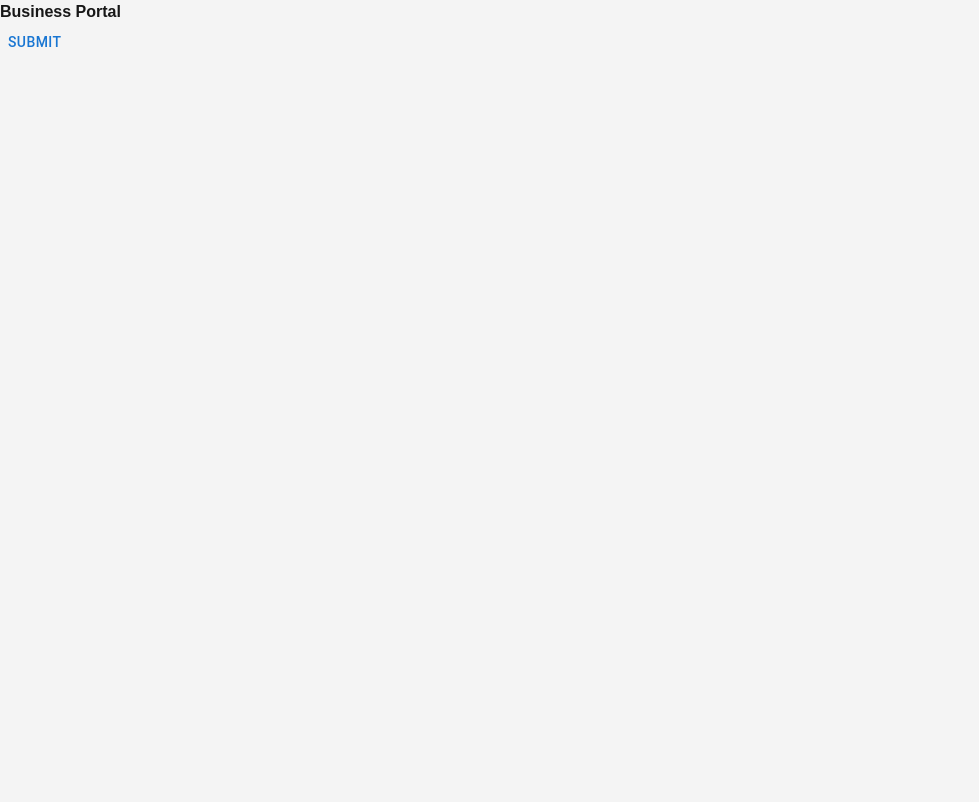
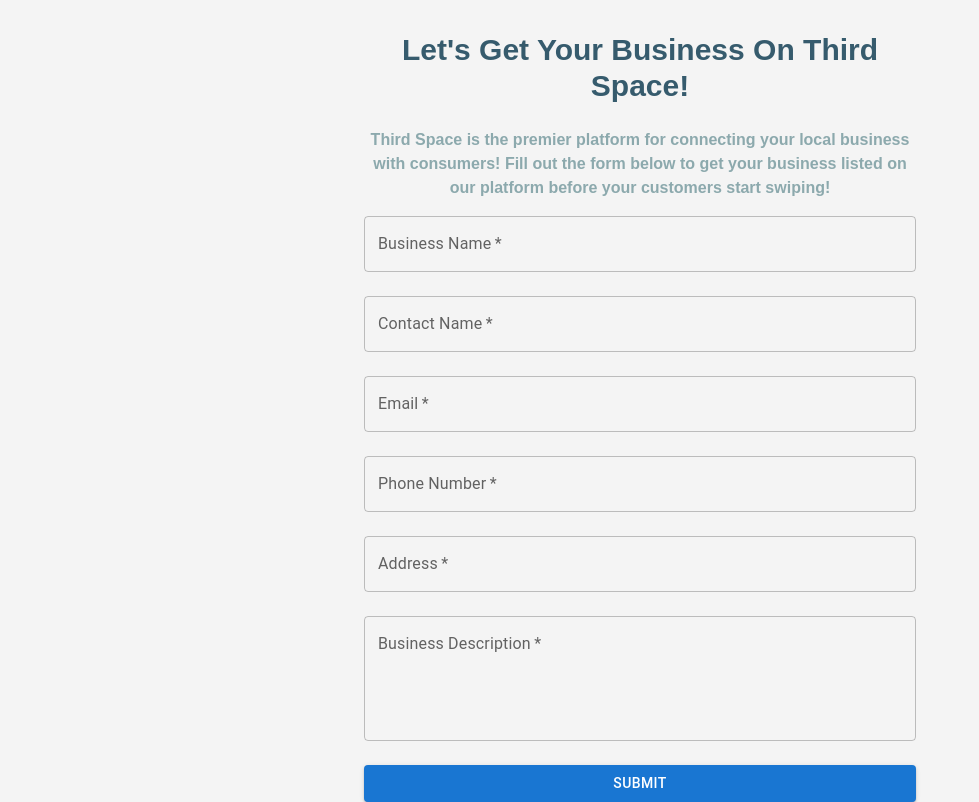
Before and after one commit to Aaiiko/thirdspace, a Next.js app: page /mybusiness in a window 1280 px wide. Shown: the whole page, without its empty margins (0-979 px from the left). Built offline with nearby package versions, Linux system fonts and the light colour scheme.

Commit message:
Front end impovements

```diff
--- a/package.json
+++ b/package.json
@@ -13,10 +13,12 @@
     "@emotion/styled": "^11.13.0",
     "@mui/icons-material": "^6.1.3",
     "@mui/material": "^6.1.3",
+    "@types/react-native": "^0.72.8",
     "firebase": "^10.14.1",
     "next": "14.2.15",
     "react": "^18",
     "react-dom": "^18",
+    "react-native": "^0.75.4",
     "react-slick": "^0.30.2",
     "slick-carousel": "^1.8.1"
   },
--- a/src/app/(pages)/mybusiness/page.tsx
+++ b/src/app/(pages)/mybusiness/page.tsx
@@ -1,13 +1,104 @@
-import { Button } from "@mui/material";
+"use client"
 
+import { useState } from 'react';
+import { Button, TextField, Typography, Container, Box } from '@mui/material';
 
-export default function MyBusiness () {
-    return (
-        <div>
-            <p className="font-bold text-lrg">Business Portal</p>
+export default function BusinessContactForm() {
+  const [formData, setFormData] = useState({
+    businessName: '',
+    contactName: '',
+    email: '',
+    phone: '',
+    address: '',
+    description: '',
+  });
 
+  const handleChange = (e : any) => {
+    const { name, value } = e.target;
+    setFormData({
+      ...formData,
+      [name]: value,
+    });
+  };
 
-            <Button>Submit</Button>
-        </div>
-    );
+  const handleSubmit = (e : any) => {
+    e.preventDefault();
+    // Handle form submission logic here
+    console.log('Form Data:', formData);
+  };
+
+  return (
+    <Container maxWidth="sm" className="text-[#365b6d]">
+      <Box mt={4}>
+        <h1 className="font-bold text-3xl text-center">Let's Get Your Business On Third Space!</h1>
+        <br/>
+        <p className="text-[#8ca9ad] text-center font-bold">Third Space is the premier platform for connecting your local business with
+            consumers! Fill out the form below to get your business listed on our platform before your customers start swiping!</p>
+        <form onSubmit={handleSubmit}>
+          <TextField
+            label="Business Name"
+            name="businessName"
+            value={formData.businessName}
+            onChange={handleChange}
+            fullWidth
+            margin="normal"
+            required
+          />
+          <TextField
+            label="Contact Name"
+            name="contactName"
+            value={formData.contactName}
+            onChange={handleChange}
+            fullWidth
+            margin="normal"
+            required
+          />
+          <TextField
+            label="Email"
+            name="email"
+            type="email"
+            value={formData.email}
+            onChange={handleChange}
+            fullWidth
+            margin="normal"
+            required
+          />
+          <TextField
+            label="Phone Number"
+            name="phone"
+            value={formData.phone}
+            onChange={handleChange}
+            fullWidth
+            margin="normal"
+            required
+          />
+        <TextField
+            label="Address"
+            name="address"
+            value={formData.address}
+            onChange={handleChange}
+            fullWidth
+            margin="normal"
+            required
+          />
+          <TextField
+            label="Business Description"
+            name="description"
+            value={formData.description}
+            onChange={handleChange}
+            fullWidth
+            margin="normal"
+            multiline
+            rows={4}
+            required
+          />
+          <Box mt={2}>
+            <Button type="submit" variant="contained" fullWidth className="bg-[#365b6d]">
+              Submit
+            </Button>
+          </Box>
+        </form>
+      </Box>
+    </Container>
+  );
 }
--- a/src/app/globals.css
+++ b/src/app/globals.css
@@ -16,6 +16,10 @@
   padding: 10px;
   background: #f4f4f4;
   color: black;
+}
+
+.moving-image {
+  animation: moveAcrossScreen 10s linear infinite;
 }
 
 
--- a/src/app/modules/business/BusinessCard.tsx
+++ b/src/app/modules/business/BusinessCard.tsx
@@ -22,20 +22,27 @@
                 src={business.image ? business.image : '/Phantom.svg'}
                 alt={business.name}
                 className="w-full object-cover"
-                style={{ height: "300px" }}
+                style={{ height: "600px" }}
                 onError={(e) => { e.currentTarget.src = '/Phantom.svg' }}
             />
             <div className="px-1 py-2">
                 <div>
-                    <h2 className="text-3xl font-bold">{business.name}</h2>
-                    <p className="text-gray-300 font-bold text-md">{business.location}</p>
+                    <h2 className="text-3xl font-bold text-[#365b6d]">{business.name}</h2>
+                    <p className="font-bold text-md text-[#8ca9ad]">{business.location}</p>
                 </div>
-                <p className="font-work-sans-regular">Catagory: {business.category}</p>
+                <p className="font-work-sans-regular text-[#8ca9ad]">Category {business.category}</p>
                 <div className="flex items-center mb-4">
                     {renderStars(business.review)}
-                    <span className="ml-2 text-gray-600">{business.review}</span>
+                    <span className="ml-2 text-gray-600 text-[#8ca9ad]">{business.review}</span>
                 </div>
-                <p className="text-gray-700 mb-6">{business.description}</p>
+                <p className="text-xl text-[#365b6d] font-bold">About</p>
+                <p className="text-[#8ca9ad] mb-6">{business.description}</p>
+                <p className="text-xl text-[#365b6d] font-bold">Tags:</p>
+                <p className="text-[#8ca9ad] mb-6">Robert Loved, Alice Hated, Fergus Approved, Kyle Tolerated</p>
+                {/* {business.tags.map(tag => (
+                    <p className="text-[#8ca9ad] mb-6">{tag}</p>
+                ))} */}
+
             </div>
 
         </div>
--- a/src/app/modules/business/BusinessExplore.tsx
+++ b/src/app/modules/business/BusinessExplore.tsx
@@ -8,6 +8,7 @@
 import ClearIcon from "@mui/icons-material/Clear";
 import { database } from "@../../../firebaseConfig";
 import { ref, set, get, child } from "firebase/database";
+import { useMediaQuery } from "@mui/material";
 
 
 
@@ -17,6 +18,7 @@
 }
 
 export const BusinessExplore = (props: BusinessExploreProps) => {
+    const isDesktop = useMediaQuery('(min-width: 1024px)');
     const [currentB, setCurrentB] = useState<number>(0);
     const [rejected, setRejected] = useState<Business[]>([]);
     const [loved, setLoved] = useState<Business[]>([]);
@@ -60,7 +62,7 @@
     /** The event that happens on a right swipe */
     const rightSwipe = () => {
         const lovedBusiness = props.businesses[currentB];
-        if (loved.length === undefined){
+        if (loved.length === undefined) {
             setLoved([lovedBusiness]);
         } else {
             setLoved([...loved, lovedBusiness]);
@@ -76,7 +78,7 @@
     /** The event that happens on a left swipe */
     const leftSwipe = () => {
         const rejectedBusiness = props.businesses[currentB];
-        if (rejected.length === undefined){
+        if (rejected.length === undefined) {
             setRejected([rejectedBusiness]);
         } else {
             setRejected([...rejected, rejectedBusiness]);
@@ -109,8 +111,8 @@
 
     useEffect(() => {
         const loadBusinesses = async () => {
-            const lovedBusinesses : Business[] = await readLovedBusinesses();
-            const rejectedBusinesses : Business[] = await readRejectedBusinesses();
+            const lovedBusinesses: Business[] = await readLovedBusinesses();
+            const rejectedBusinesses: Business[] = await readRejectedBusinesses();
             setLoved(lovedBusinesses);
             setRejected(rejectedBusinesses);
         };
@@ -124,11 +126,11 @@
                 <h1>You&apos;ve seen all the businesses in your area!</h1>
                 <p className="font-work-sans-regular text-4xl">Loved</p>
                 {loved.map((business) => (
-                    <BusinessCard {...business}/>
+                    <BusinessCard {...business} />
                 ))}
                 <p className="font-work-sans-regular text-4xl">Rejected</p>
                 {rejected.map((business) => (
-                    <BusinessCard {...business}/>
+                    <BusinessCard {...business} />
                 ))}
             </div>
         );
@@ -142,19 +144,25 @@
             onTouchEnd={handleTouchEnd}
         >
             <BusinessCard {...props.businesses[currentB]} />
-            <div className="flex justify-between fixed bottom-0 left-0 right-0 p-4 bg-[#f4f4f4] z-50">
-                <div>
-                    <button onClick={leftSwipe} className="bg-red-500 text-white py-2 px-4 rounded hover:bg-gray-700">
-                        <ArrowBackIcon/><ClearIcon />
-                    </button>
+            <div className="flex justify-between fixed bottom-0 left-0 right-0 p-4 bg-[#8ca9ad] z-50">
+              {isDesktop ? (
+                <div className="flex w-full">
+                  <button onClick={leftSwipe} className="flex-1 bg-red-500 text-white py-2 px-4 rounded hover:bg-gray-700 outline outline-[#f4f4f4]">
+                    <ClearIcon />
+                  </button>
+                  &nbsp;&nbsp;
+                  <button onClick={rightSwipe} className="flex-1 bg-green-500 text-white py-2 px-4 rounded hover:bg-gray-700 outline outline-[#f4f4f4]">
+                    <CheckIcon />
+                  </button>
                 </div>
-                <p className="font-bold">Swipe left or right</p>
-                <div>
-                    <button onClick={rightSwipe} className="bg-green-500 text-white py-2 px-4 rounded hover:bg-gray-700">
-                        <CheckIcon/><ArrowBackIcon style={{ transform: 'rotate(180deg)' }} />
-                    </button>
+              ) : (
+                <div className="flex w-full">
+                  <div className="flex-1 text-center">Left is for losers</div>
+                  <div className="flex-1 text-center">Right is for winners! Tee hee</div>
                 </div>
+              )}
             </div>
+            <div style={{ paddingBottom: "42px" }}></div>
         </div>
     );
 };
--- a/src/types/BusinessTypes.tsx
+++ b/src/types/BusinessTypes.tsx
@@ -16,4 +16,6 @@
     image : string|null;
     /** Business id */
     id : string;
+    /** TODO: Implement Tags */
+    //tags : string[];
 }
```
Also changed, not shown: 1 other file (tests, documents, lock files or other folders).
